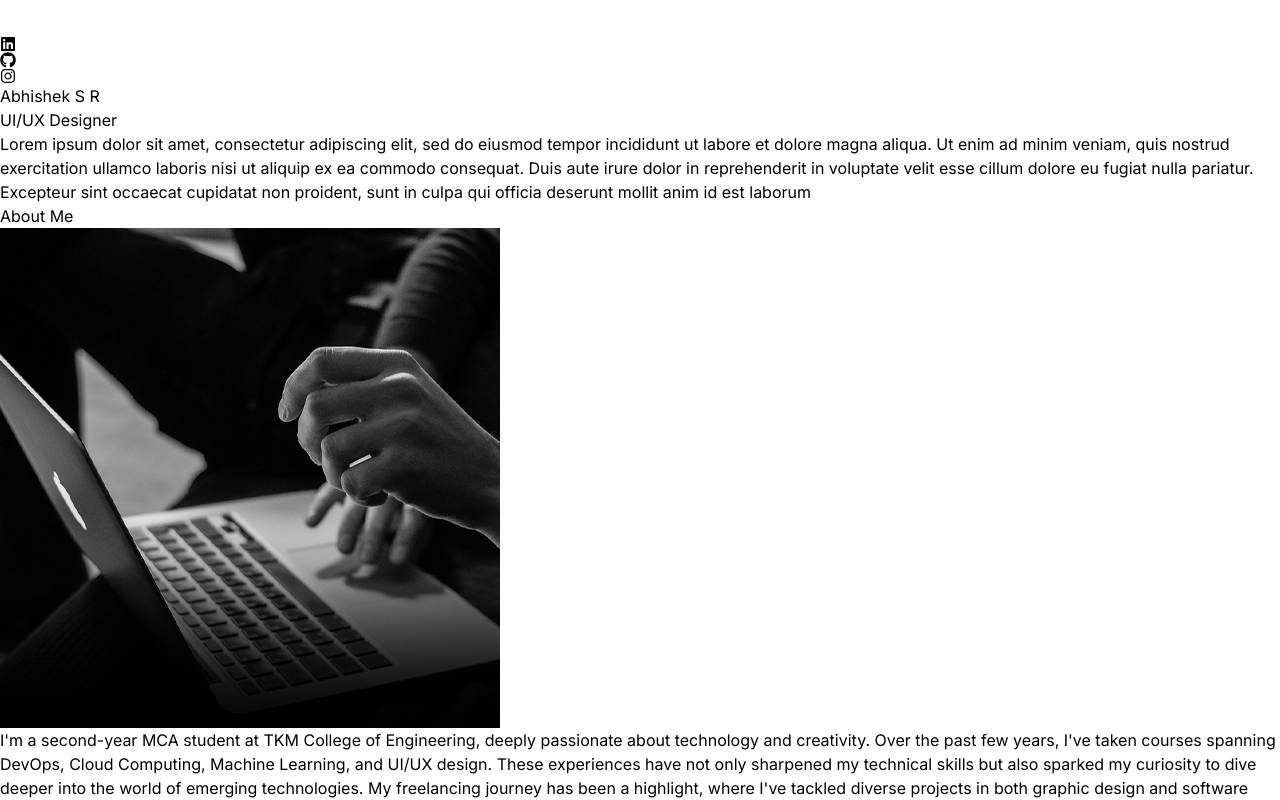
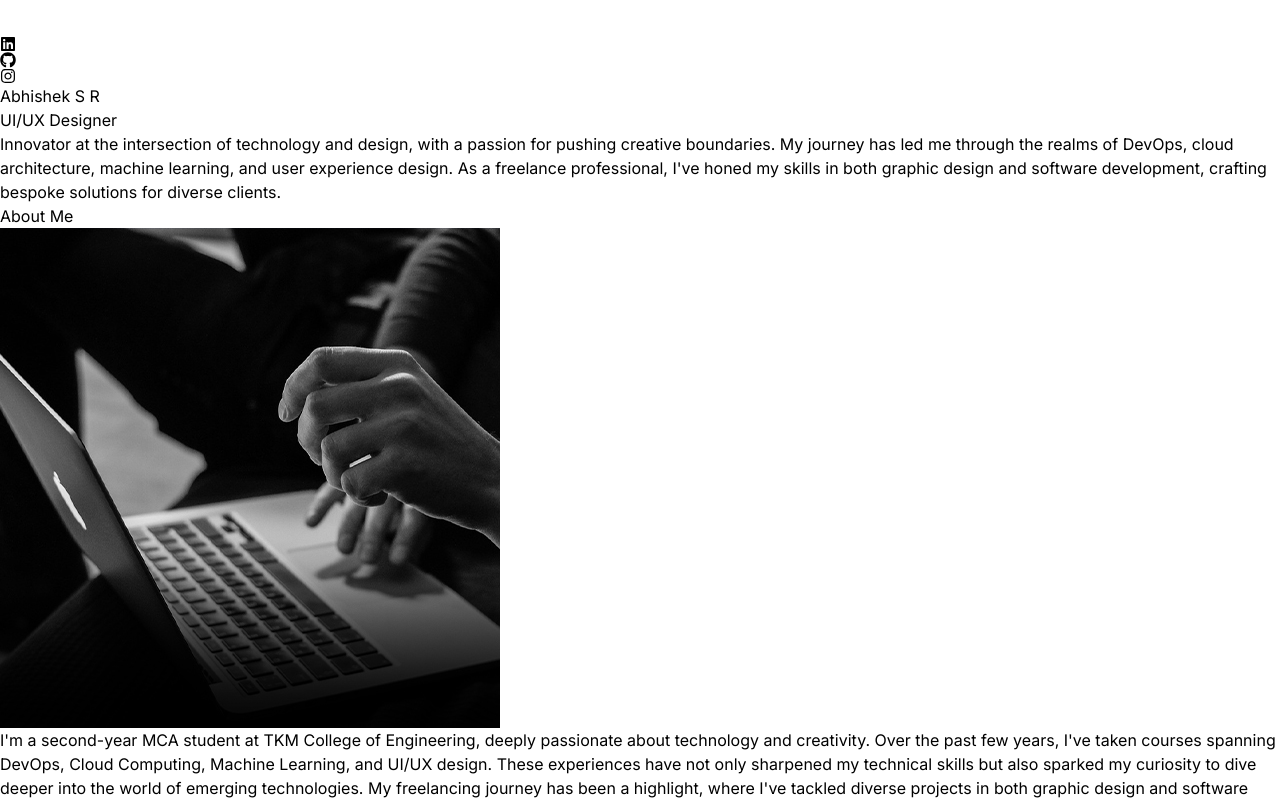
Before and after one commit to abhisheksr47/portfolio, a React (Vite) app: page / in a window 1280 px wide. Shown: the top 800 px of the page. Built offline with nearby package versions, Linux system fonts and the light colour scheme.

Commit message:
Update Hero.jsx

```diff
--- a/src/Components/Hero.jsx
+++ b/src/Components/Hero.jsx
@@ -2,7 +2,7 @@ import React, { useState, useEffect } from 'react';
 import { motion } from "framer-motion";
 
 const hero_content = {
-  text: 'Lorem ipsum dolor sit amet, consectetur adipiscing elit, sed do eiusmod tempor incididunt ut labore et dolore magna aliqua. Ut enim ad minim veniam, quis nostrud exercitation ullamco laboris nisi ut aliquip ex ea commodo consequat. Duis aute irure dolor in reprehenderit in voluptate velit esse cillum dolore eu fugiat nulla pariatur. Excepteur sint occaecat cupidatat non proident, sunt in culpa qui officia deserunt mollit anim id est laborum'
+  text: "Innovator at the intersection of technology and design, with a passion for pushing creative boundaries. My journey has led me through the realms of DevOps, cloud architecture, machine learning, and user experience design. As a freelance professional, I've honed my skills in both graphic design and software development, crafting bespoke solutions for diverse clients."
 };
 
 const container = (delay) => ({
```
